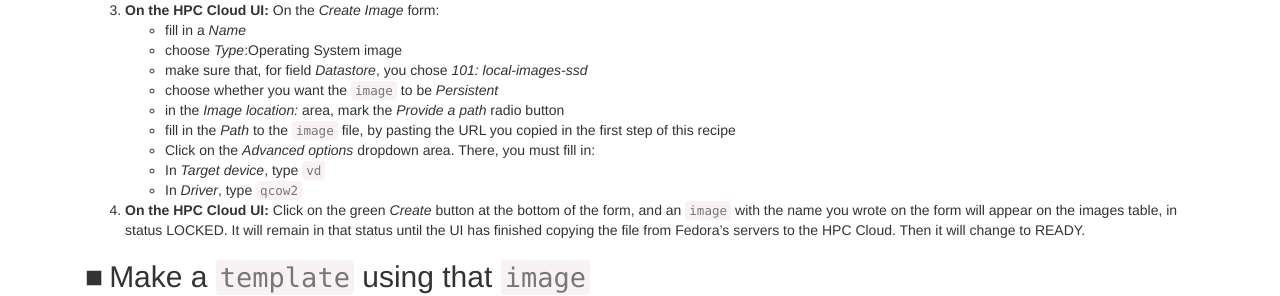
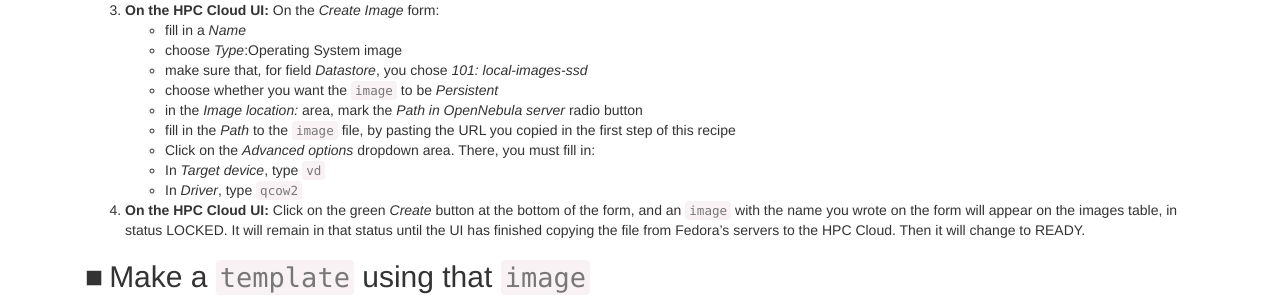
Before and after one commit to sara-nl/clouddocs, a Jekyll site: the page built from vm-scratch-fedora-cloud.markdown, in a window 1280 px wide and 1231 px high. Shown: the part 403-699 px from the top of the window. Built offline with Jekyll 4.4.1, drawn with Linux system fonts in a browser that asks for light colours; nearby versions of some CDN libraries; our own code applies the rules of GitHub Pages for plain Markdown files.

Commit message:
Update Fedora importing image description
There is no 'Provide a path' in Image Location when Creating Image.
Replacing with 'Path in OpenNebula server'.

```diff
--- a/vm-scratch-fedora-cloud.markdown
+++ b/vm-scratch-fedora-cloud.markdown
@@ -18,7 +18,7 @@ The following instructions explain how to use one of their prepared images to (a
  * choose _Type_:Operating System image
  * make sure that, for field _Datastore_, you chose _101: local-images-ssd_
  * choose whether you want the `image` to be _Persistent_
- * in the _Image location:_ area, mark the _Provide a path_ radio button
+ * in the _Image location:_ area, mark the _Path in OpenNebula server_ radio button
  * fill in the _Path_ to the `image` file, by pasting the URL you copied in the first step of this recipe
  * Click on the _Advanced options_ dropdown area. There, you must fill in:
   * In _Target device_, type `vd`
```
